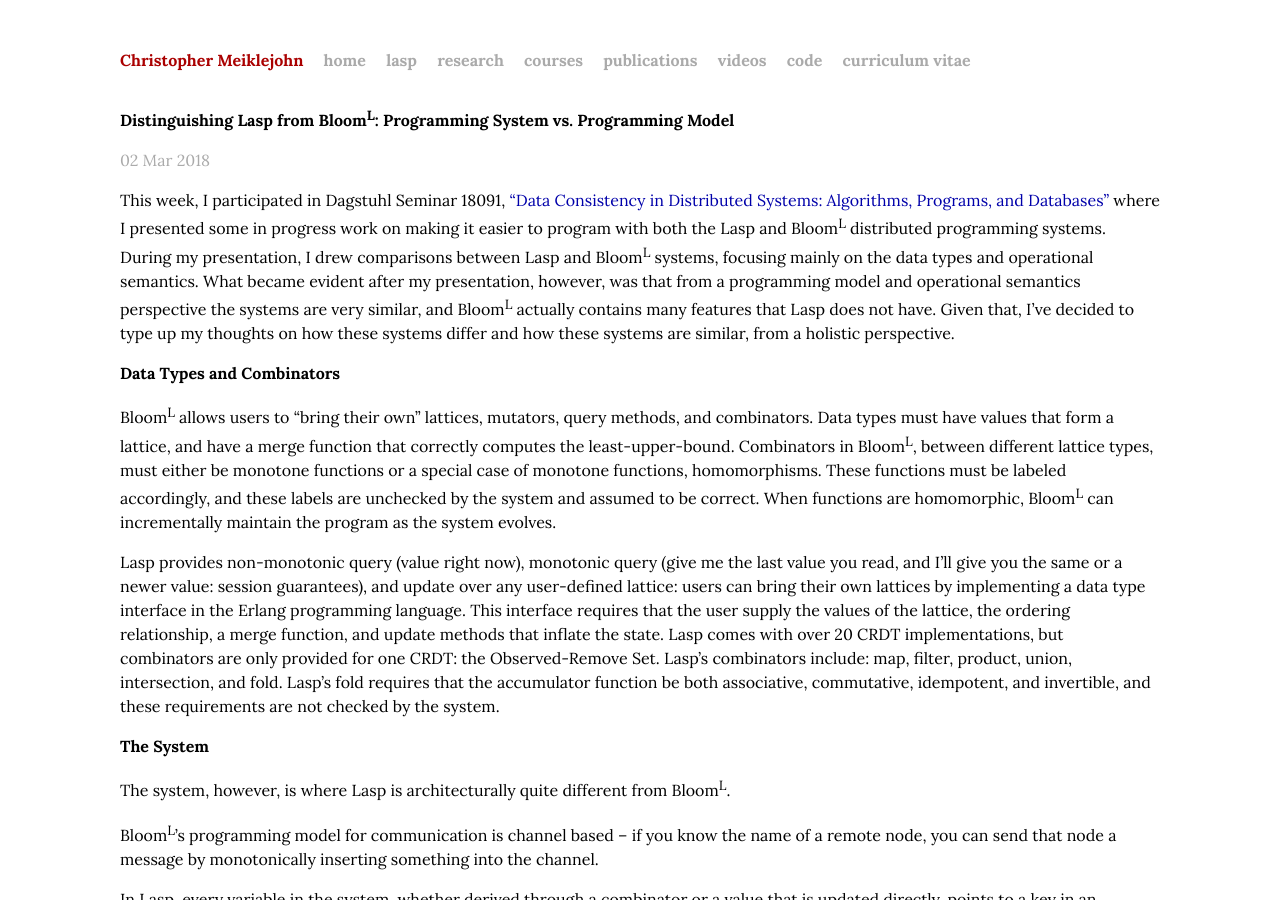
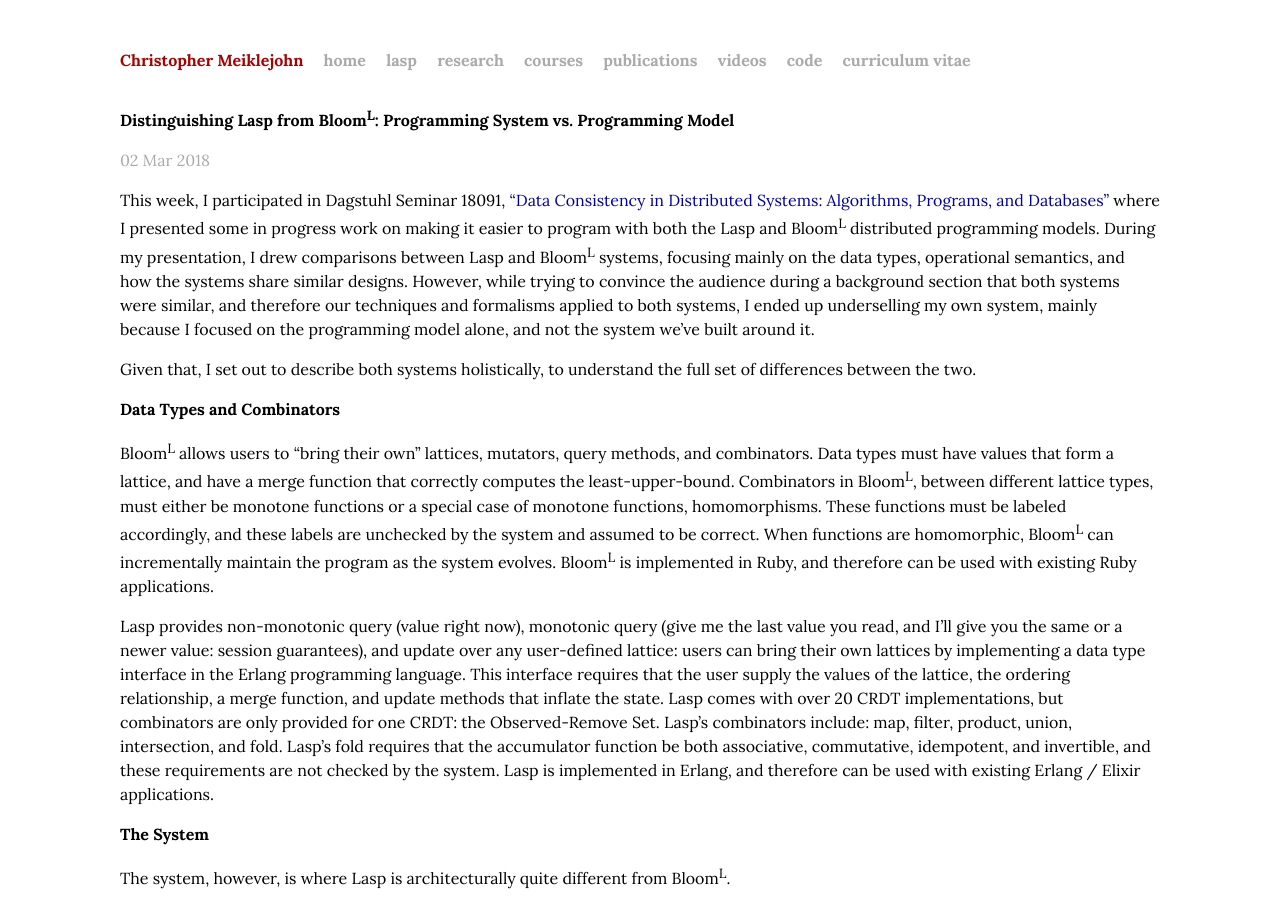
Before and after one commit to cmeiklejohn/cmeiklejohn.github.io, a Jekyll site: the page built from _posts/2018-03-02-lasp-vs-bloom.markdown, in a window 1280 px wide and 900 px high. Built offline with Jekyll 4.4.1, drawn with Linux system fonts in a browser that asks for light colours; comment, search, counter and statistics services are not loaded.

Commit message:
Improvements

```diff
--- a/_posts/2018-03-02-lasp-vs-bloom.markdown
+++ b/_posts/2018-03-02-lasp-vs-bloom.markdown
@@ -6,13 +6,15 @@
 group: syncfree
 ---
 
-This week, I participated in Dagstuhl Seminar 18091, ["Data Consistency in Distributed Systems: Algorithms, Programs, and Databases"](https://www.dagstuhl.de/en/program/calendar/semhp/?semnr=18091) where I presented some in progress work on making it easier to program with both the Lasp and Bloom<sup>L</sup> distributed programming systems.  During my presentation, I drew comparisons between Lasp and Bloom<sup>L</sup> systems, focusing mainly on the data types and operational semantics.  What became evident after my presentation, however, was that from a programming model and operational semantics perspective the systems are very similar, and Bloom<sup>L</sup> actually contains many features that Lasp does not have.  Given that, I've decided to type up my thoughts on how these systems differ and how these systems are similar, from a holistic perspective.
+This week, I participated in Dagstuhl Seminar 18091, ["Data Consistency in Distributed Systems: Algorithms, Programs, and Databases"](https://www.dagstuhl.de/en/program/calendar/semhp/?semnr=18091) where I presented some in progress work on making it easier to program with both the Lasp and Bloom<sup>L</sup> distributed programming models.  During my presentation, I drew comparisons between Lasp and Bloom<sup>L</sup> systems, focusing mainly on the data types, operational semantics, and how the systems share similar designs.  However, while trying to convince the audience during a background section that both systems were similar, and therefore our techniques and formalisms applied to both systems, I ended up underselling my own system, mainly because I focused on the programming model alone, and not the system we've built around it.
+
+Given that, I set out to describe both systems holistically, to understand the full set of differences between the two.
 
 # Data Types and Combinators
 
-Bloom<sup>L</sup> allows users to "bring their own" lattices, mutators, query methods, and combinators.  Data types must have values that form a lattice, and have a merge function that correctly computes the least-upper-bound.  Combinators in Bloom<sup>L</sup>, between different lattice types, must either be monotone functions or a special case of monotone functions, homomorphisms.   These functions must be labeled accordingly, and these labels are unchecked by the system and assumed to be correct.  When functions are homomorphic, Bloom<sup>L</sup> can incrementally maintain the program as the system evolves.
+Bloom<sup>L</sup> allows users to "bring their own" lattices, mutators, query methods, and combinators.  Data types must have values that form a lattice, and have a merge function that correctly computes the least-upper-bound.  Combinators in Bloom<sup>L</sup>, between different lattice types, must either be monotone functions or a special case of monotone functions, homomorphisms.   These functions must be labeled accordingly, and these labels are unchecked by the system and assumed to be correct.  When functions are homomorphic, Bloom<sup>L</sup> can incrementally maintain the program as the system evolves.  Bloom<sup>L</sup> is implemented in Ruby, and therefore can be used with existing Ruby applications.
 
-Lasp provides non-monotonic query (value right now), monotonic query (give me the last value you read, and I'll give you the same or a newer value: session guarantees), and update over any user-defined lattice: users can bring their own lattices by implementing a data type interface in the Erlang programming language.  This interface requires that the user supply the values of the lattice, the ordering relationship, a merge function, and update methods that inflate the state.  Lasp comes with over 20 CRDT implementations, but combinators are only provided for one CRDT: the Observed-Remove Set.  Lasp's combinators include: map, filter, product, union, intersection, and fold.  Lasp's fold requires that the accumulator function be both associative, commutative, idempotent, and invertible, and these requirements are not checked by the system.
+Lasp provides non-monotonic query (value right now), monotonic query (give me the last value you read, and I'll give you the same or a newer value: session guarantees), and update over any user-defined lattice: users can bring their own lattices by implementing a data type interface in the Erlang programming language.  This interface requires that the user supply the values of the lattice, the ordering relationship, a merge function, and update methods that inflate the state.  Lasp comes with over 20 CRDT implementations, but combinators are only provided for one CRDT: the Observed-Remove Set.  Lasp's combinators include: map, filter, product, union, intersection, and fold.  Lasp's fold requires that the accumulator function be both associative, commutative, idempotent, and invertible, and these requirements are not checked by the system.  Lasp is implemented in Erlang, and therefore can be used with existing Erlang / Elixir applications.
 
 # The System
 
```
Also changed, not shown: 1 other file.
